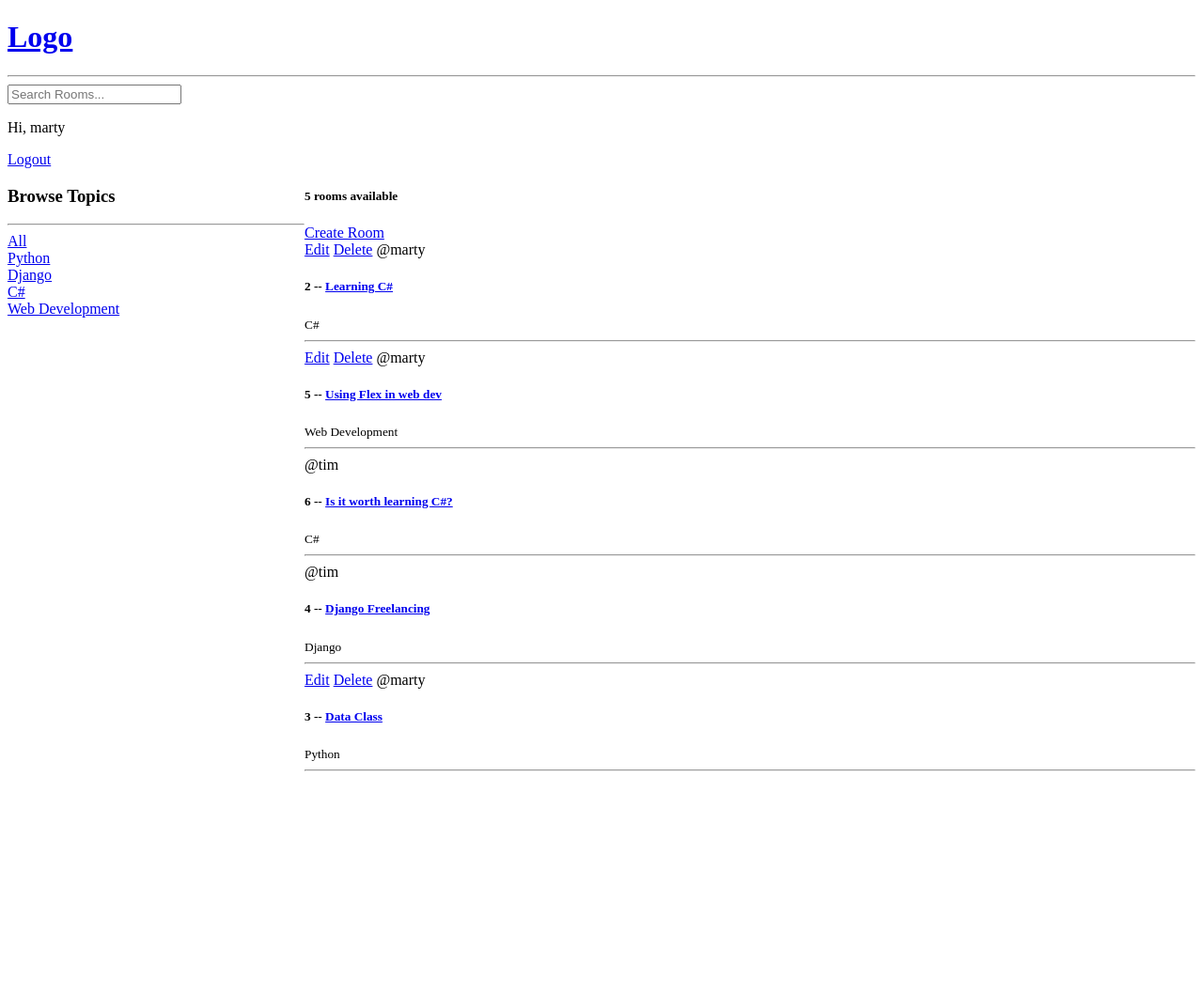
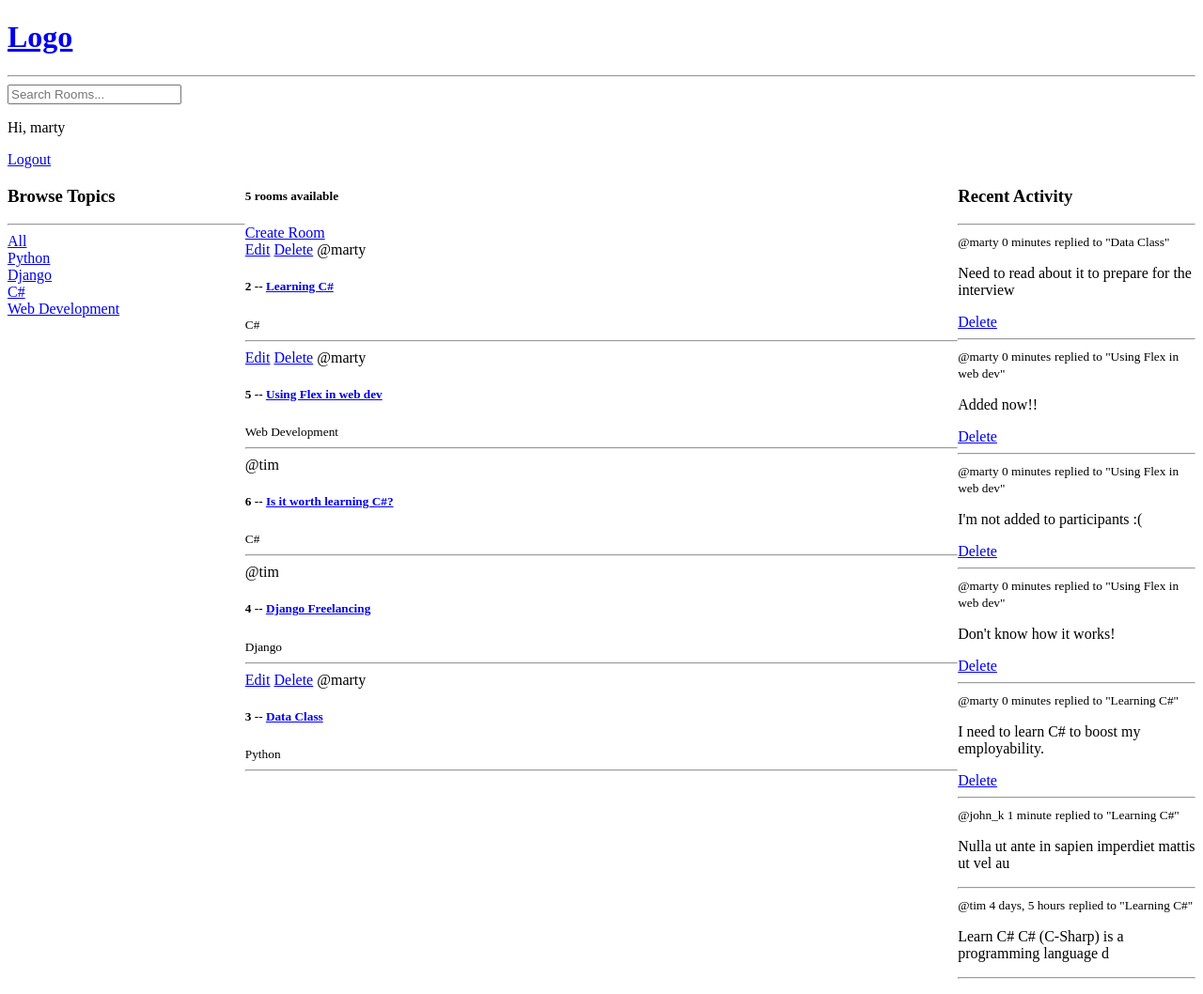
Before and after one commit to mm1544/Social-Place, a Django app: page / in a window 1280 px wide. Shown: the whole page at 94% size. Before the commit the page ends 821 px from the top, so only its background shows below. Run offline with Django 4.2, Linux system fonts and the light colour scheme; a user stored in the database is signed in; data comes from the database, SQL or seed files in the repository; both versions use the stored data as it was after the commit.

Commit message:
Add recent activity

```diff
--- a/base/models.py
+++ b/base/models.py
@@ -42,5 +42,8 @@ class Message(models.Model):
     updated = models.DateTimeField(auto_now=True)
     created = models.DateTimeField(auto_now_add=True)
 
+    class Meta:
+        ordering = ['-updated', '-created']
+
     def __str__(self):
         return self.body[0:50] # First 50 characters
--- a/base/templates/base/home.html
+++ b/base/templates/base/home.html
@@ -6,7 +6,7 @@
     .home-container{
         display: grid;
         {% comment %} 'fr' is a fraction. We have created 2 columns ('1fr' and '3fr') and here will specify how many fractions of a screen/page it will take. {% endcomment %}
-        grid-template-columns: 1fr 3fr;
+        grid-template-columns: 1fr 3fr 1fr;
     }
 </style>
 
@@ -47,5 +47,22 @@
             {% endfor %}
         </div>
     </div>
+    <div>
+        <h3>Recent Activity</h3>
+        <hr>
+        {% for message in room_messages %}
+        <div>
+            {% comment %} '|timesince' -> Dj filter {% endcomment %}
+            <small>@{{message.user}} {{message.created|timesince}}</small>
+            <small>replied to "{{message.room}}"</small>
+
+            <p>{{message}}</p>
+            {% if request.user == message.user %}
+            <a href="{% url 'delete-message' message.id %}">Delete</a>
+            {% endif %}
+            <hr>
+        </div>
+        {% endfor %}
+    </div>
 </div>
 {% endblock content %}
--- a/base/views.py
+++ b/base/views.py
@@ -91,14 +91,15 @@ def home(request):
     topics = Topic.objects.all()
     # 'count'-> quaryset method; len() could be used but count() is faster
     room_count = rooms.count()
+    room_messages = Message.objects.filter(Q(room__topic__name__icontains=q))
 
-    context = {'rooms': rooms, 'topics': topics, 'room_count': room_count}
+    context = {'rooms': rooms, 'topics': topics, 'room_count': room_count, 'room_messages': room_messages}
     return render(request, 'base/home.html', context)
 
 def room(request, pk):
     room = Room.objects.get(id=pk)
     # (!!) It is a special Dj way to get a Set of all the Messages of this Room (!!). It can be used for ManyToOne relationship
-    room_messages = room.message_set.all().order_by('-created')
+    room_messages = room.message_set.all()
     # '.all()' used on ManyToMany relationship field
     participants = room.participants.all()
 
```
Also changed, not shown: db.sqlite3, 1 other file.
